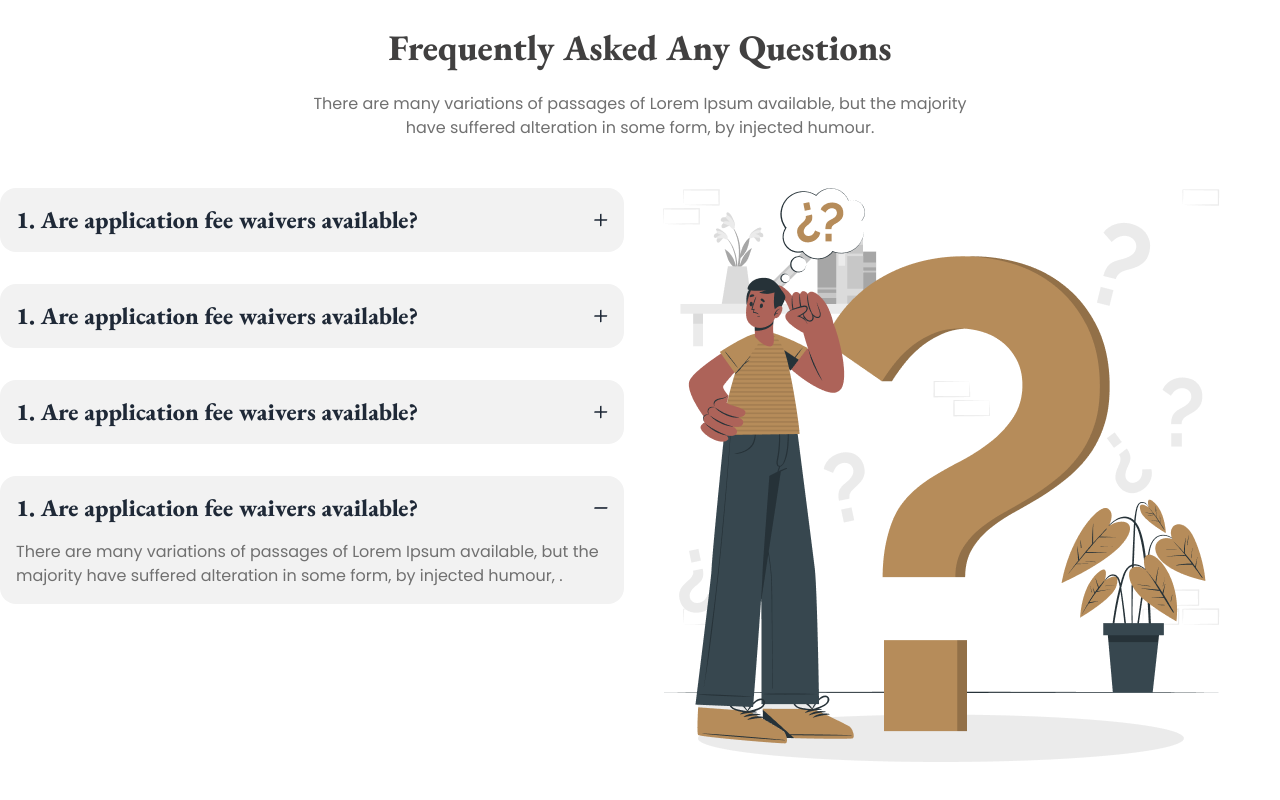
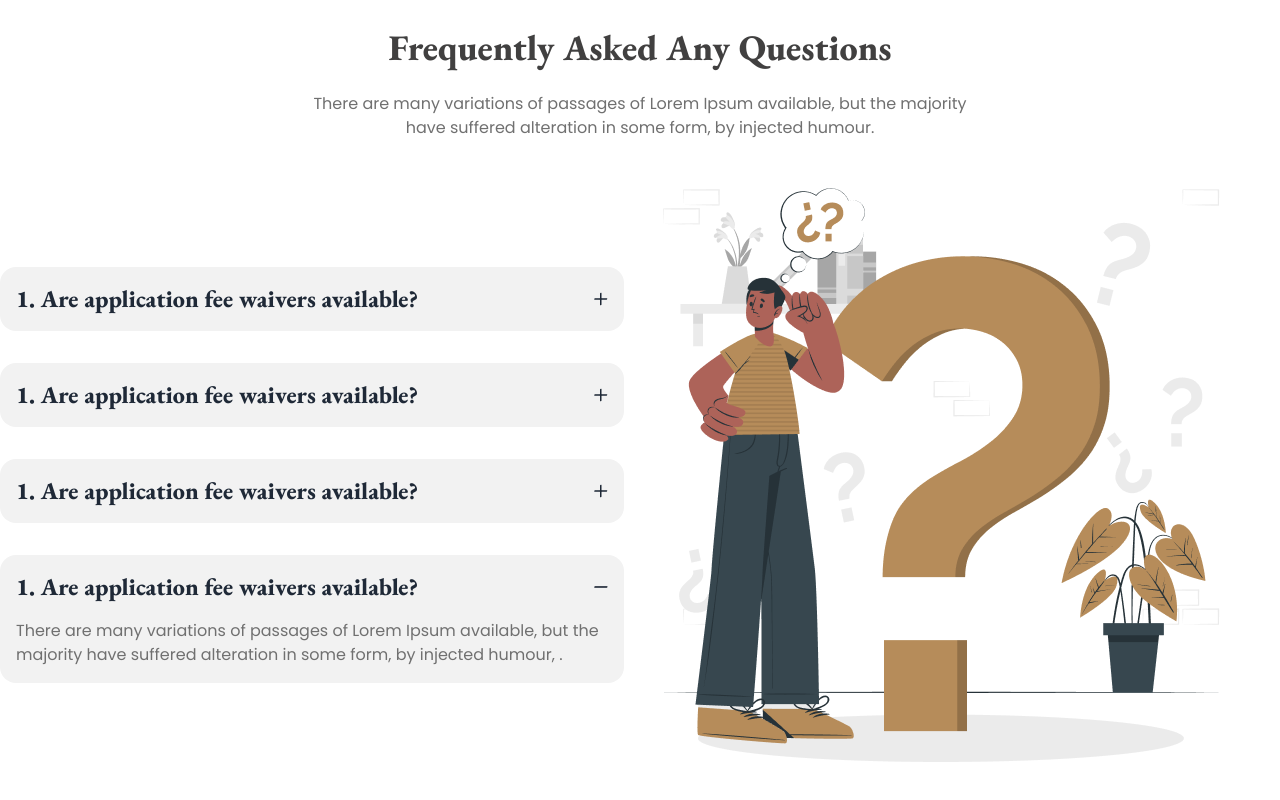
Before and after one commit to jobaer6768/legal-solution-daisy-ui, a plain HTML site: page index.html in a window 1280 px wide. Shown: the part 2608-3408 px from the top of the page. Drawn offline with nearby package versions, Linux system fonts and the light colour scheme.

Commit message:
updated faq section

```diff
--- a/index.html
+++ b/index.html
@@ -362,7 +362,7 @@
       </div>
 
       <!-- faq -->
-      <div class="flex gap-8 flex-col lg:flex-row">
+      <div class="flex gap-8 items-center flex-col lg:flex-row">
 
         <!-- question & answer -->
         <div class="flex-1 space-y-8">
```
